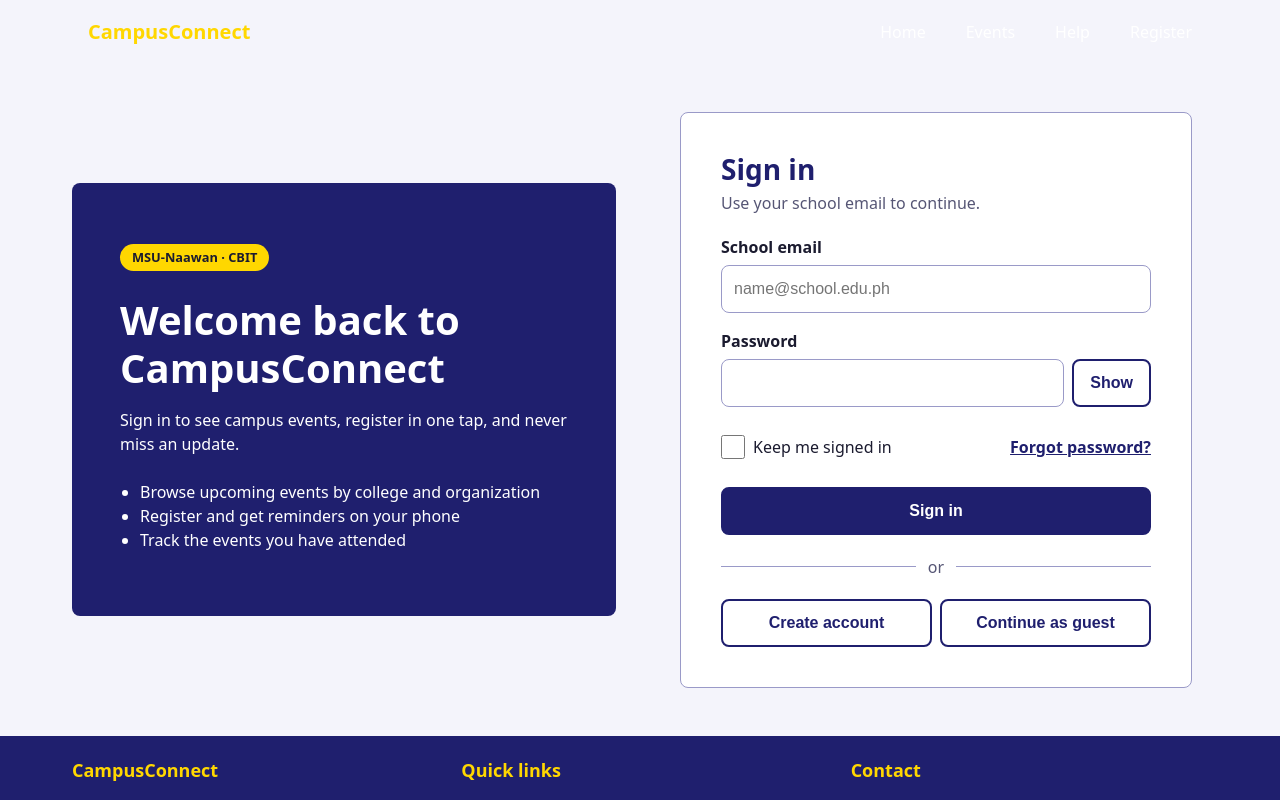
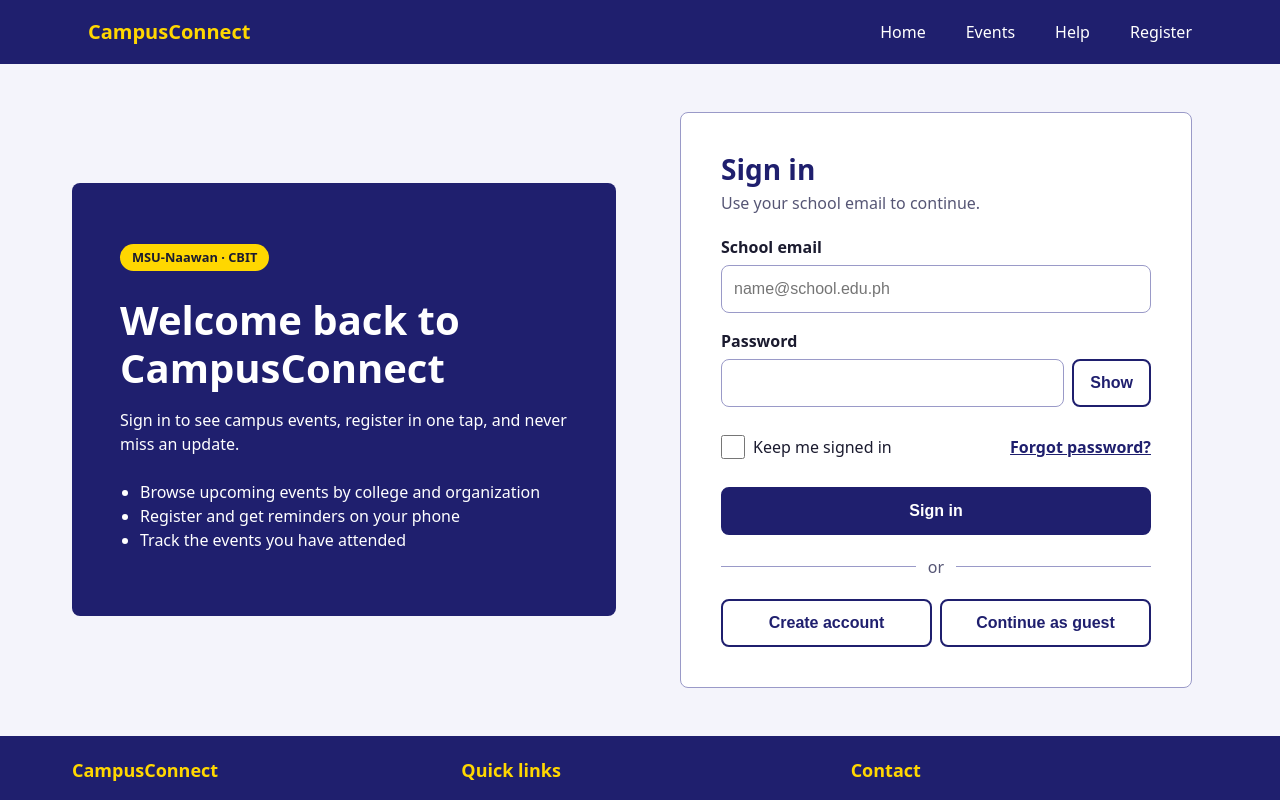
Before and after one commit to AshleyT-dotcom/ccc181-week10-group3, a React (Vite) app: page / in a window 1280 px wide. Shown: the top 800 px of the page. Built offline with nearby package versions, Linux system fonts and the light colour scheme.

Commit message:
Update nav.css

```diff
--- a/src/styles/nav.css
+++ b/src/styles/nav.css
@@ -1,6 +1,7 @@
-
-   MEMBER 2  |  nav.css  |  Navigation bar (Flexbox) + footer (CSS Grid)
-   Branch: feature/nav-romo
+   /* ==============================================
+      MEMBER 2  |  nav.css  |  Navigation bar (Flexbox) + footer (CSS Grid)
+      Branch: feature/nav-romo
+      ============================================== */
 
 /* ---- 1. PHONE (no media query) ---- */
 
```
